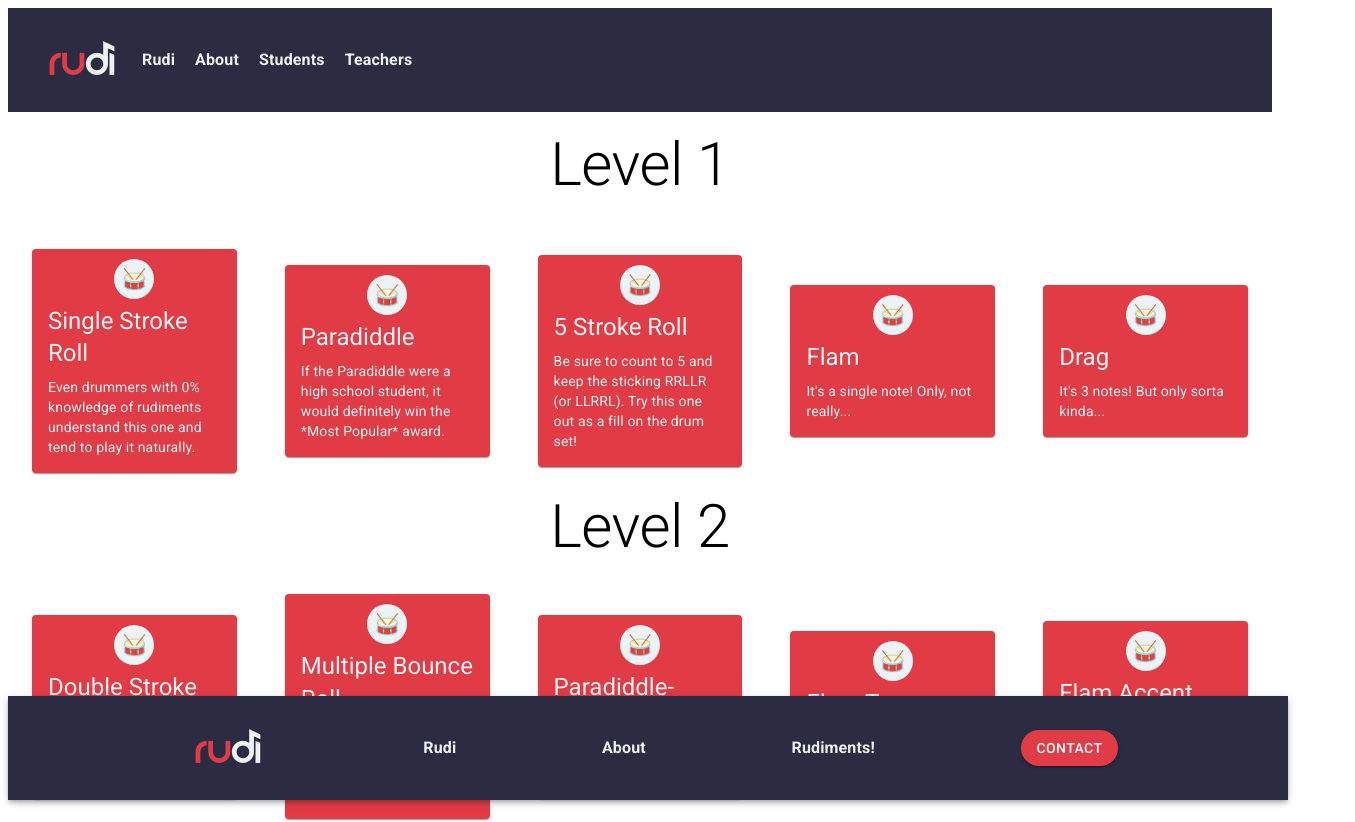
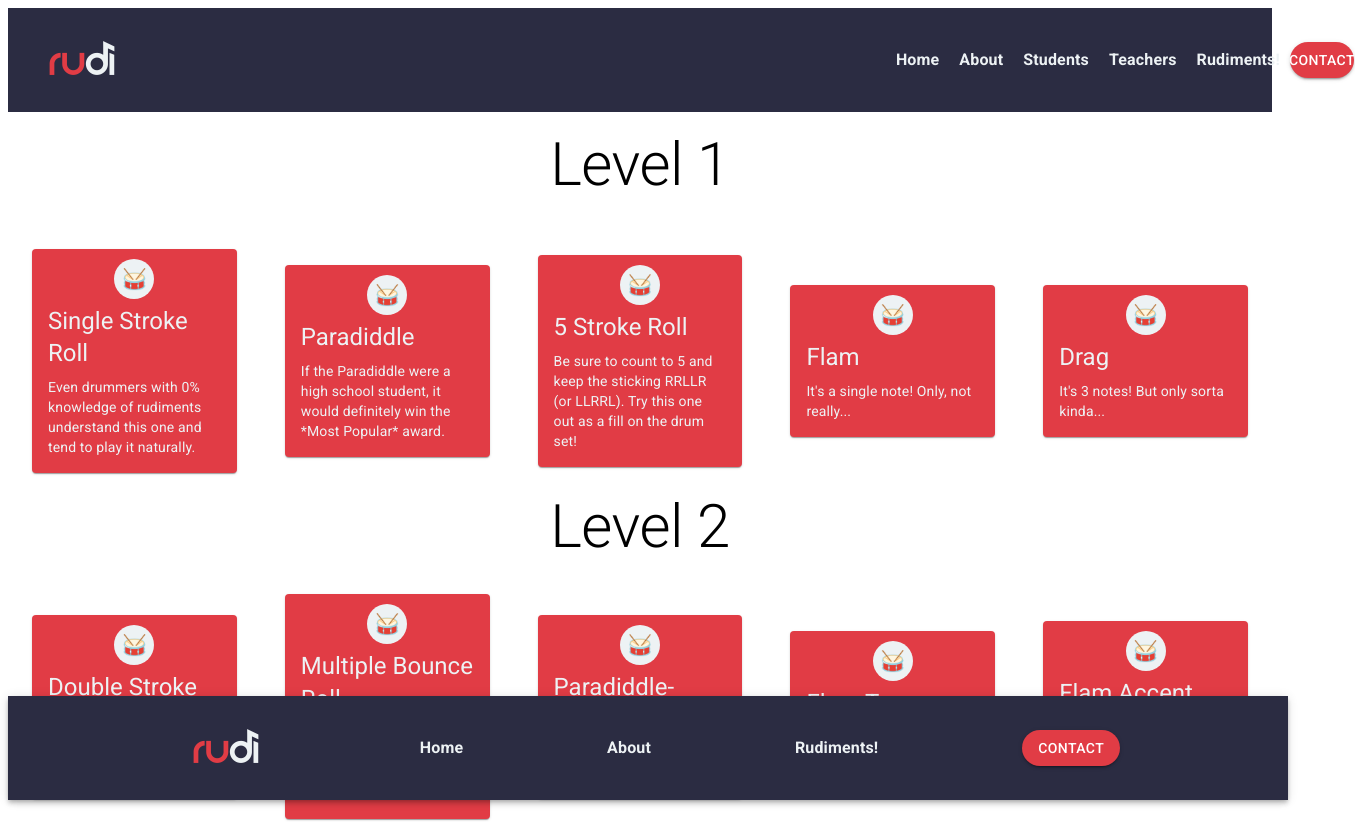
Before and after one commit to jordanboardman/rudi-app-front-end, a React (Create React App) app: page /rudiments in a window 1280 px wide. Shown: the top 822 px of the page, 1355 px wide, since content can reach past the window. Built offline with nearby package versions, Linux system fonts and the light colour scheme.

Commit message:
updated styling on header, added rudiments page and contact button to header

```diff
--- a/src/components/Footer.js
+++ b/src/components/Footer.js
@@ -7,12 +7,12 @@ const Footer = () => {
     <AppBar
       position="static"
       sx={{
-        zIndex:'1',
+        zIndex: "1",
         backgroundColor: "#2B2C42",
         display: "flex",
         position: "fixed",
         bottom: 0,
-        width: "100%"
+        width: "100%",
       }}
     >
       <Toolbar
@@ -30,7 +30,7 @@ const Footer = () => {
         </Box>
         <Typography sx={{ fontWeight: "bolder" }}>
           <Link to="/" className="link">
-            Rudi
+            Home
           </Link>
         </Typography>
 
--- a/src/components/Navbar.js
+++ b/src/components/Navbar.js
@@ -1,46 +1,84 @@
-import React from 'react'
-import {Link} from 'react-router-dom'
-import {AppBar, Toolbar, Typography, Box} from '@mui/material'
+import React from "react";
+import { Link } from "react-router-dom";
+import { AppBar, Toolbar, Typography, Box, Button } from "@mui/material";
 
 const Navbar = () => {
   return (
     <AppBar
       position="static"
-        sx={{background: 'transparent',
-            boxShadow: 'none',
-            display: 'flex',
-            justifyContent: 'space-between'}}>
+      sx={{
+        background: "transparent",
+        boxShadow: "none",
+        display: "flex",
+        justifyContent: "space-between",
+      }}
+    >
       <Toolbar
-        sx={{display: 'flex',
+        sx={{
+          display: "flex",
           backgroundColor: "#2B2C42",
-        justifyContent:'left'
-        }}>
-        <Box>
+          justifyContent: "space-between",
+        }}
+      >
+        <Box sx={{ paddingRight: "62%" }}>
           <img
             src="./Logos/Logo_Dark Background.png"
             alt="rudi logo"
             className="logo"
           />
         </Box>
-            <Typography sx={{ display:'flex', padding:'10px', fontWeight:'bold'}}>
-                <Link to="/" className="link">Rudi</Link>
+
+        <Box sx={{ display: "flex" }}>
+          <Typography
+            sx={{ display: "flex", padding: "10px", fontWeight: "bold" }}
+          >
+            <Link to="/" className="link">
+              Home
+            </Link>
           </Typography>
 
-            <Typography sx={{display:'flex', padding:'10px', fontWeight:'bold'}}>
-                <Link to="/about" className="link">About</Link>
+          <Typography
+            sx={{ display: "flex", padding: "10px", fontWeight: "bold" }}
+          >
+            <Link to="/about" className="link">
+              About
+            </Link>
           </Typography>
 
-            <Typography sx={{display:'flex', padding:'10px', fontWeight:'bold'}}>
-                <Link to="/students" className="link">Students</Link>
+          <Typography
+            sx={{ display: "flex", padding: "10px", fontWeight: "bold" }}
+          >
+            <Link to="/students" className="link">
+              Students
+            </Link>
           </Typography>
 
-            <Typography sx={{display:'flex', padding:'10px', fontWeight:'bold'}}>
-                <Link to="/teachers" className="link">Teachers</Link>
+          <Typography
+            sx={{ display: "flex", padding: "10px", fontWeight: "bold" }}
+          >
+            <Link to="/teachers" className="link">
+              Teachers
+            </Link>
           </Typography>
+
+          <Typography
+            sx={{ display: "flex", padding: "10px", fontWeight: "bold" }}
+          >
+            <Link to="/rudiments" className="link">
+              Rudiments!
+            </Link>
+          </Typography>
+        </Box>
+
+        <Button
+          variant="contained"
+          sx={{ backgroundColor: "#E13C45", borderRadius: "40px" }}
+        >
+          Contact
+        </Button>
       </Toolbar>
+    </AppBar>
+  );
+};
 
-    </AppBar>
-  )
-}
-
-export default Navbar
+export default Navbar;
```
Lines whose indentation alone changed are shown as unchanged.
